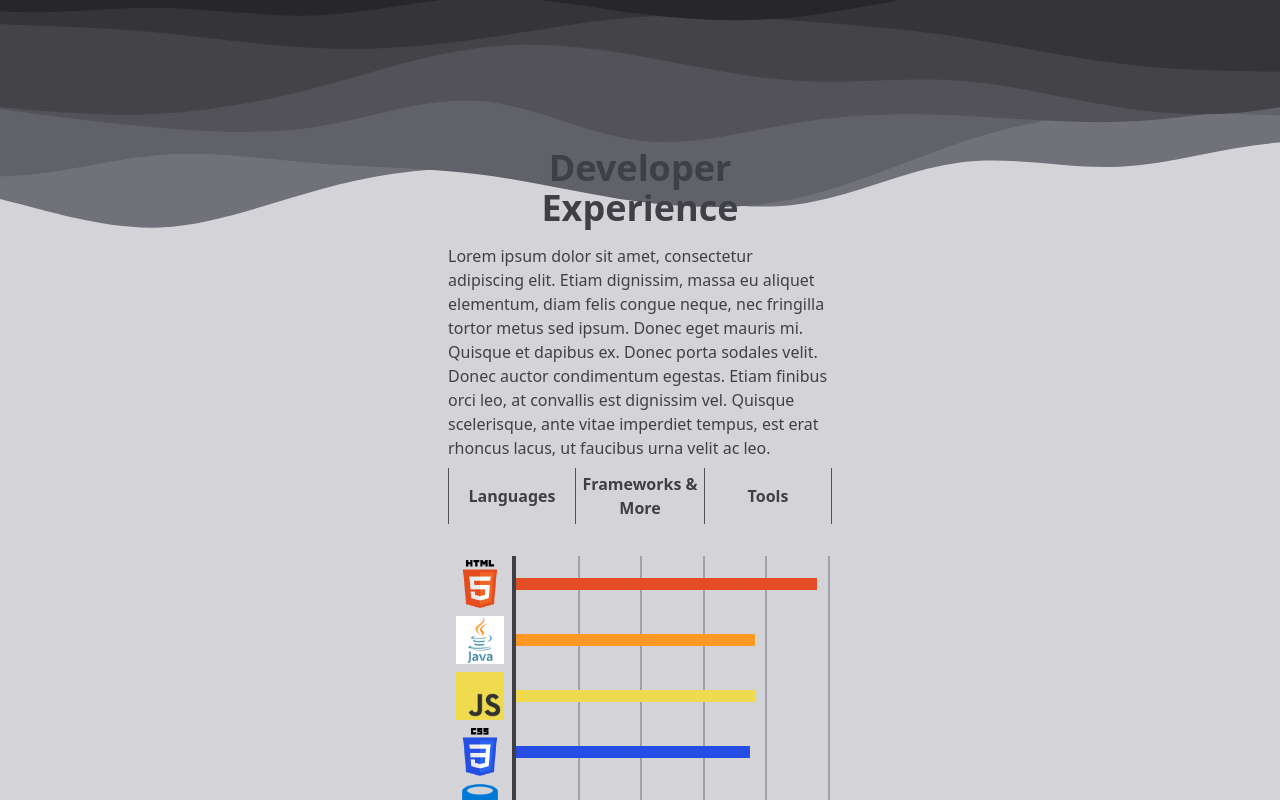
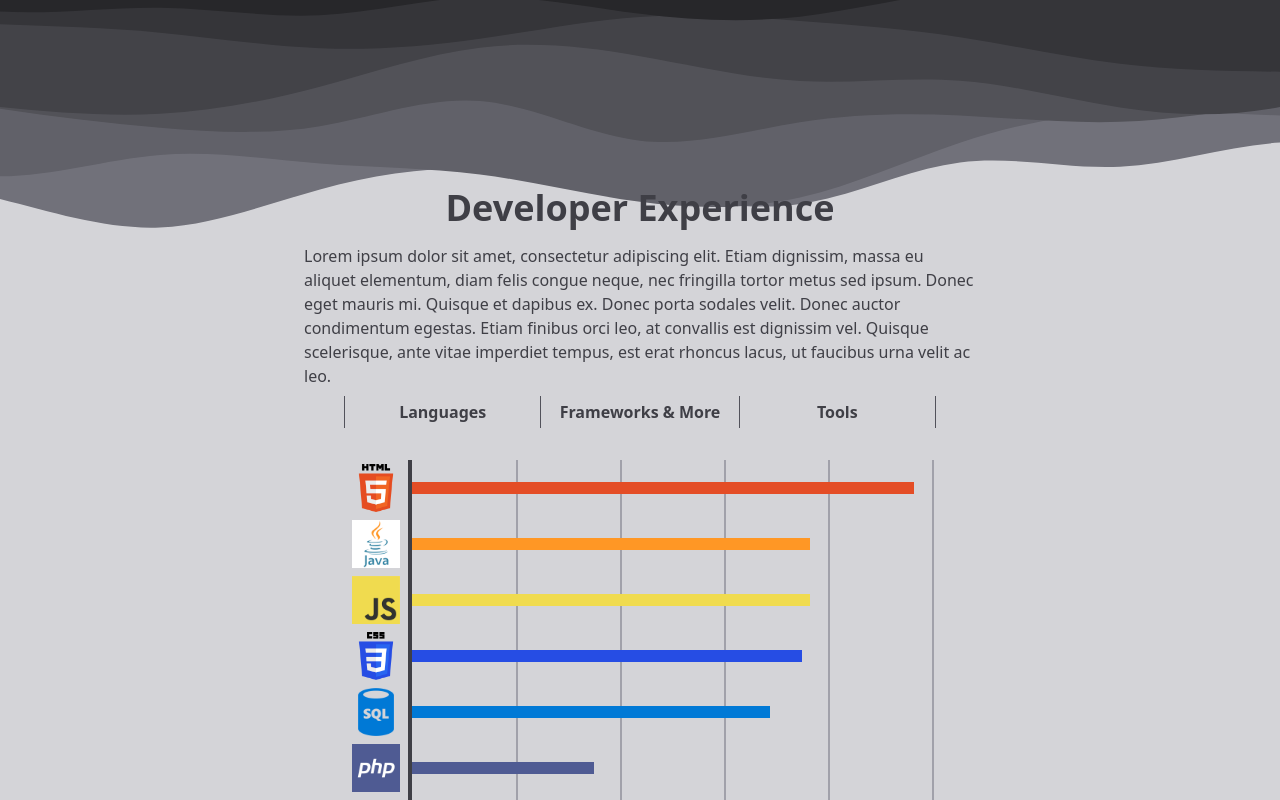
Before and after one commit to connorcam302/connor-campbell, a Next.js app: page / in a window 1280 px wide. Shown: the part 820-1620 px from the top of the page. Built offline with nearby package versions, Linux system fonts and the light colour scheme.

Commit message:
Fixed text spacing

```diff
--- a/src/pages/index.tsx
+++ b/src/pages/index.tsx
@@ -53,10 +53,10 @@ export default function Home() {
                     <div className="md:h-40 h-32 w-screen md:w-96" />
                     <div className="flex h-screen w-screen text-zinc-700">
                         <div className="flex flex-col m-auto">
-                            <div className="m-6 flex-col w-96 items-center">
+                            <div className="m-6 flex-col max-w-2xl items-center">
                                 <div className="text-4xl text-zinc-700 font-bold m-4 text-center">Developer Experience</div>
                                 <div className="">Lorem ipsum dolor sit amet, consectetur adipiscing elit. Etiam dignissim, massa eu aliquet elementum, diam felis congue neque, nec fringilla tortor metus sed ipsum. Donec eget mauris mi. Quisque et dapibus ex. Donec porta sodales velit. Donec auctor condimentum egestas. Etiam finibus orci leo, at convallis est dignissim vel. Quisque scelerisque, ante vitae imperdiet tempus, est erat rhoncus lacus, ut faucibus urna velit ac leo.</div>
-                                <StackChart />
+                                <div className="md:mx-10"><StackChart /></div>
                             </div>
                         </div>
                     </div>
```
